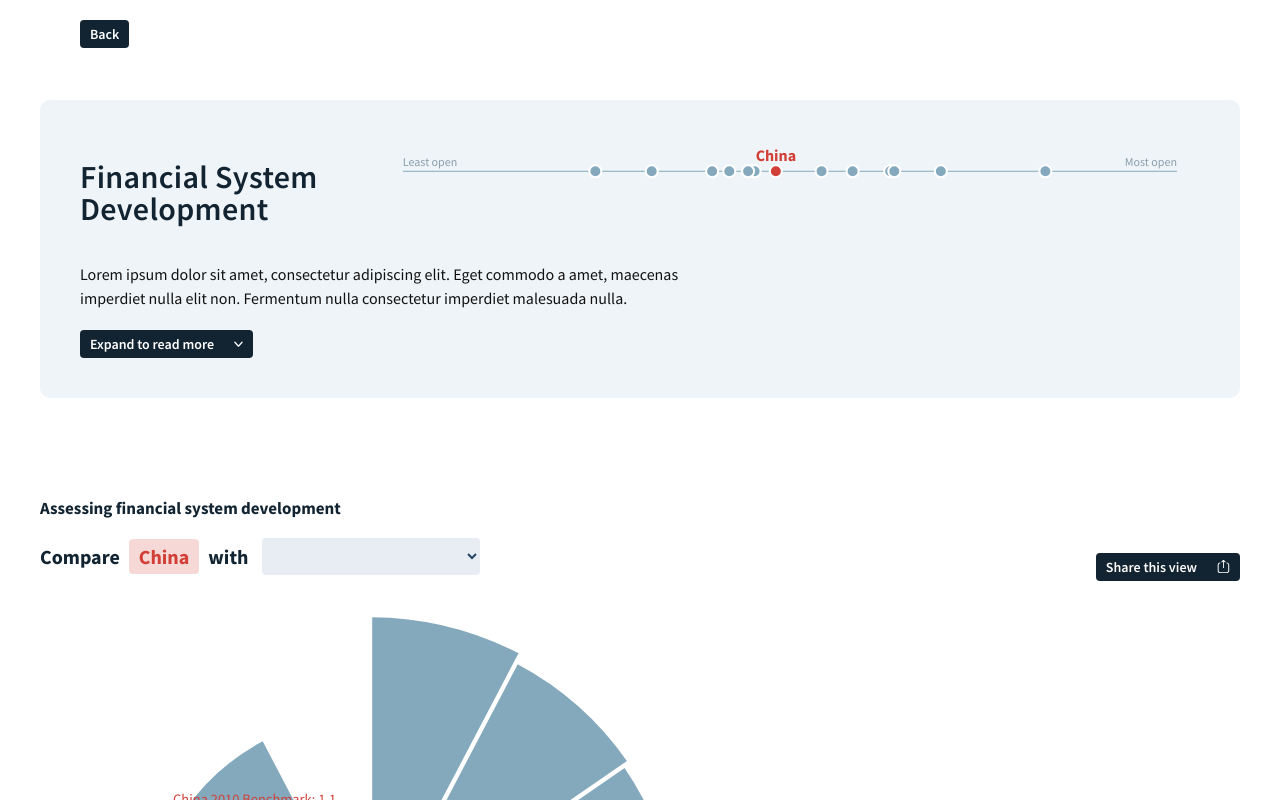
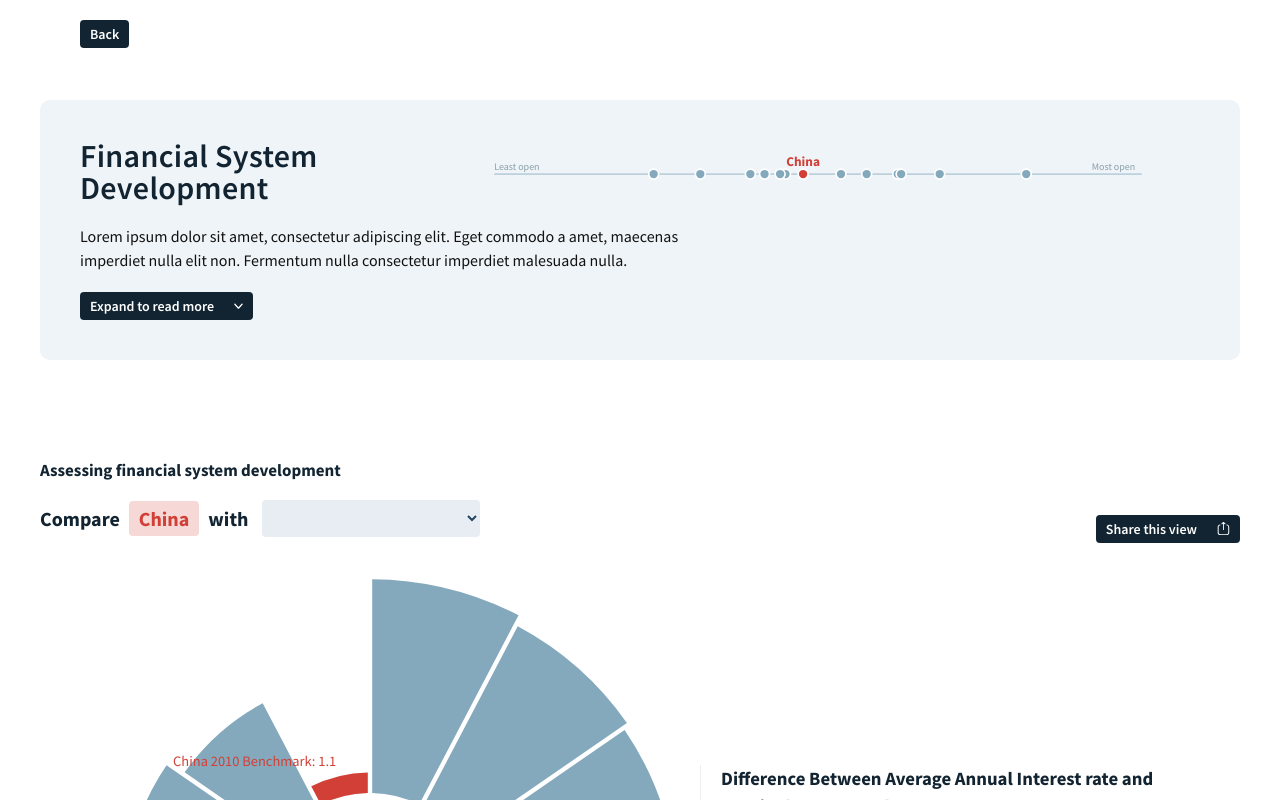
Before and after one commit to nickharb/china-pathfinder, a Svelte app: page / in a window 1280 px wide. Shown: the top 800 px of the page. Built offline with nearby package versions, Linux system fonts and the light colour scheme.

Commit message:
Add interaction to indicator area circles

```diff
--- a/src/views/Indicators.svelte
+++ b/src/views/Indicators.svelte
@@ -5,6 +5,7 @@
     import loadIndicatorsData from "../data/load-indicators-data.js";
     import {view, areaInView} from '../stores/view';
     import {width, margin, scaleFactor, chartWidth} from '../stores/dimensions';
+    import {hoveredCountry, selectedCountry} from '../stores/country-store.js';
     import copyData from "../data/copy";
     import Icon from '../components/Icon.svelte';
     import CountrySelect from '../components/CountrySelect.svelte';
@@ -20,6 +21,18 @@
     }
 
     const currentArea = copyData.filter(d=> (d.category=='main' && d.label == $areaInView))[0];
+
+    function circleMouseOver(e) {
+        $hoveredCountry = e.path[1].dataset.id;
+    }
+
+    function circleMouseOut(e) {
+        $hoveredCountry = '';
+    }
+
+    function circleClick(e) {
+        $selectedCountry = e.path[1].dataset.id;
+    }
 
     onMount(async()=>{
         data = await loadData();
@@ -69,23 +82,34 @@
     <div class='area-text'>
         <h1>{currentArea.name}</h1>
         <div class='area-vis' bind:clientWidth={$width}>
-            <svg viewBox="0 0 {$width} 100"
+            <svg viewBox="0 0 {$width} 60"
                 width={$width}
-                height='100'>
+                height='50'>
                 {#if areaData}
                     <g class="{areaData.area}" transform='translate({$margin},{$margin*4})'>
 
-                        <text x='0' y='-5' font-size='12px' fill='#5E7B8A' fill-opacity='0.7'>Least open</text>
-                        <text x='{$width-$margin}' y='-5' text-anchor='end' font-size='12px' fill='#5E7B8A' fill-opacity='0.7'>Most open</text>
+                        <text x='0' y='0' font-size='12px' fill='#5E7B8A' fill-opacity='0.7'>Least open</text>
+                        <text x='{$width-$margin}' y='0' text-anchor='end' font-size='12px' fill='#5E7B8A' fill-opacity='0.7'>Most open</text>
 
-                        <line class='gridline' x2={$width}></line>
+                        <line class='gridline' x2={$width} transform='translate(0,5)'></line>
 
                         {#each graphData as graph,i}
 
-                            <g class='country {graph.id}' transform='translate({graph.x},{graph.y})'>
+                            <g class='country {graph.id}'
+                                data-id='{graph.id}'
+                                transform='translate({graph.x},{graph.y+5})'
+                                class:hovered='{graph.id == $hoveredCountry}'
+                                class:selected='{graph.id == $selectedCountry || graph.id == 'china'}'
+                            >
+
+                                <circle r={graph.r} class='country-circle' on:mouseover={circleMouseOver} on:mouseout={circleMouseOut} on:click={circleClick}></circle>
+                                <text class='label' y='-10px'>{graph.country}</text>
+                            </g>
+
+                            <!-- <g class='country {graph.id}' transform='translate({graph.x},{graph.y+5})'>
                                 <circle r={graph.r} class='country-circle'></circle>
                                 <text class='label' y='-10px'>{graph.country}</text>
-                            </g>
+                            </g> -->
 
                         {/each}
 
@@ -156,21 +180,21 @@
 
     .area-text {
         display: flex;
-        padding-bottom:1em;
+        align-items: center;
+        margin-bottom: 20px;
     }
 
-    .area-text h2 {
-        position: relative;
+    .area-text h1 {
         width: 30%;
-        padding-right: 2%;
-        margin-top: 0;
-        margin-bottom: 0;
+        padding-right: 10px;
+        margin: 0;
         display: inline-block;
     }
 
     .area-text .area-vis {
         position: relative;
-        width: 99%;
+        /*max-width: 500px;*/
+        width: 70%;
     }
 
     .description {
@@ -222,6 +246,12 @@
         stroke: #fff;
     }*/
 
+    g.selected circle {
+        fill: #234462;
+        stroke: #fff;
+        stroke-width: 2px;
+    }
+
     g.china circle {
         fill: #D13F36;
         stroke: #fff;
@@ -242,6 +272,12 @@
         fill-opacity: 0;
     }
 
+    g.selected text {
+        fill: #234462;
+        font-weight: bold;
+        fill-opacity: 1;
+    }
+
     g.china text {
         fill: #D13F36;
         font-weight: bold;
```
Also changed, not shown: public/build/bundle.css, public/build/bundle.js, 1 other file (tests, documents, lock files or other folders).
